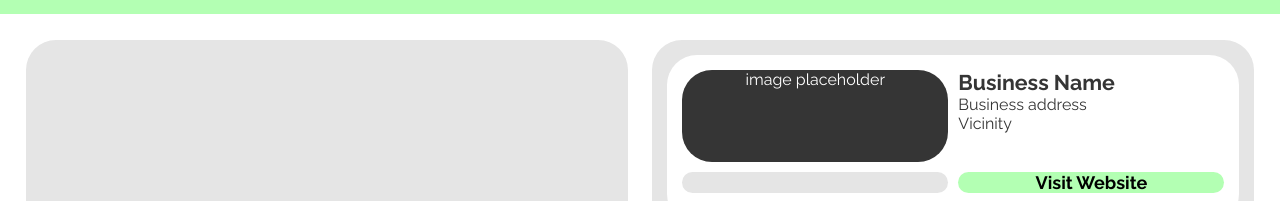
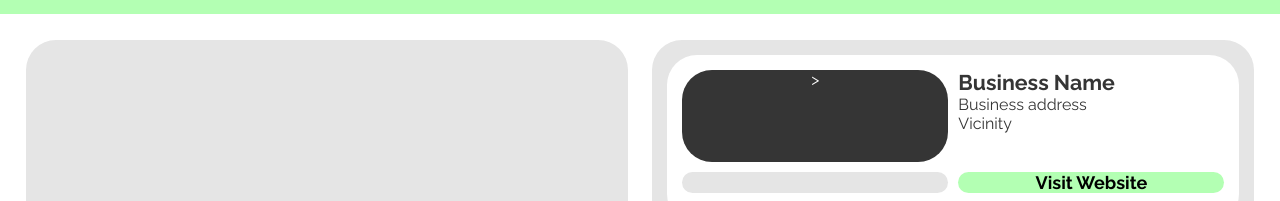
Before and after one commit to googleinterns/SmallCity, a plain HTML site: page src/main/webapp/index.html in a window 1280 px wide. Shown: the part 155-356 px from the top of the page. Drawn offline with Linux system fonts and the light colour scheme.

Commit message:
Change image placeholder to comment, missed this in last commit

```diff
--- a/src/main/webapp/index.html
+++ b/src/main/webapp/index.html
@@ -20,7 +20,7 @@
       <div class="results-container">
         <div class="results-card">
           <div class="results-image">
-            image placeholder
+            <!-- Image of buisiness goes here via JS-->>
           </div>
           <div class="results-business-description">
             <h2>Business Name</h2>
```
